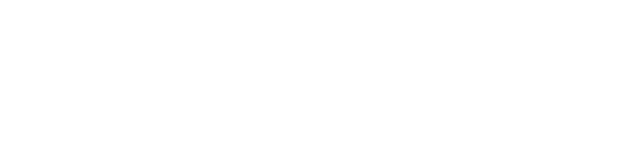
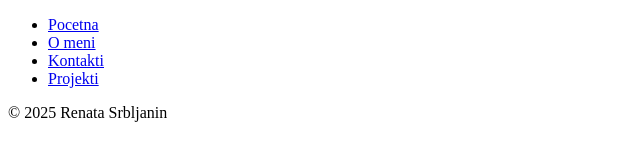
Before and after one commit to RenataSrbljanin/Renata-Srbljanin-portfolio, a plain HTML site: page contacts.html in a window 1280 px wide. Shown: the whole page, without its empty margins (0-640 px from the left). Drawn offline with Linux system fonts and the light colour scheme.

Commit message:
dodala sam footer na stranice

```diff
--- a/contacts.html
+++ b/contacts.html
@@ -6,8 +6,21 @@
     <title>Document</title>
 </head>
 <body>
-    <a href="index.html">
-    <a href="about.html">
-    <a href="projects.html">
+    <header>
+        <nav>
+            <ul>
+
+                <li><a href="index.html">Pocetna</a></li>
+                <li><a href="about.html">O meni</a></li>
+                <li><a href="contacts.html">Kontakti</a></li>
+                <li><a href="projects.html">Projekti</a></li>
+            </ul>
+
+
+        </nav>
+
+    </header>
+
+    <footer><p>&copy; 2025 Renata Srbljanin</p></footer>
 </body>
 </html>
```
Also changed, not shown: about.html (+16 -3 lines), index.html (+14 -3 lines), projects.html (+15 -3 lines).
